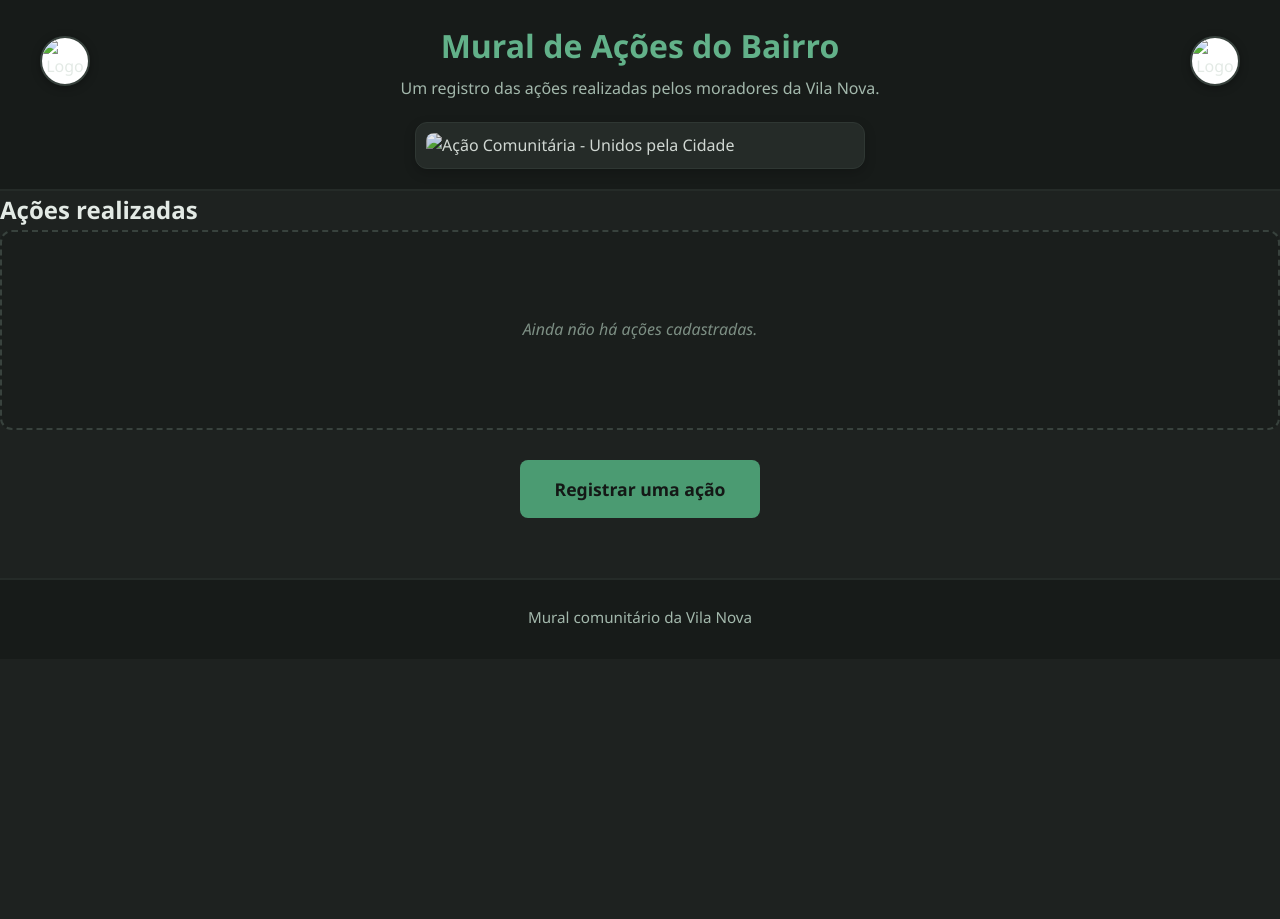
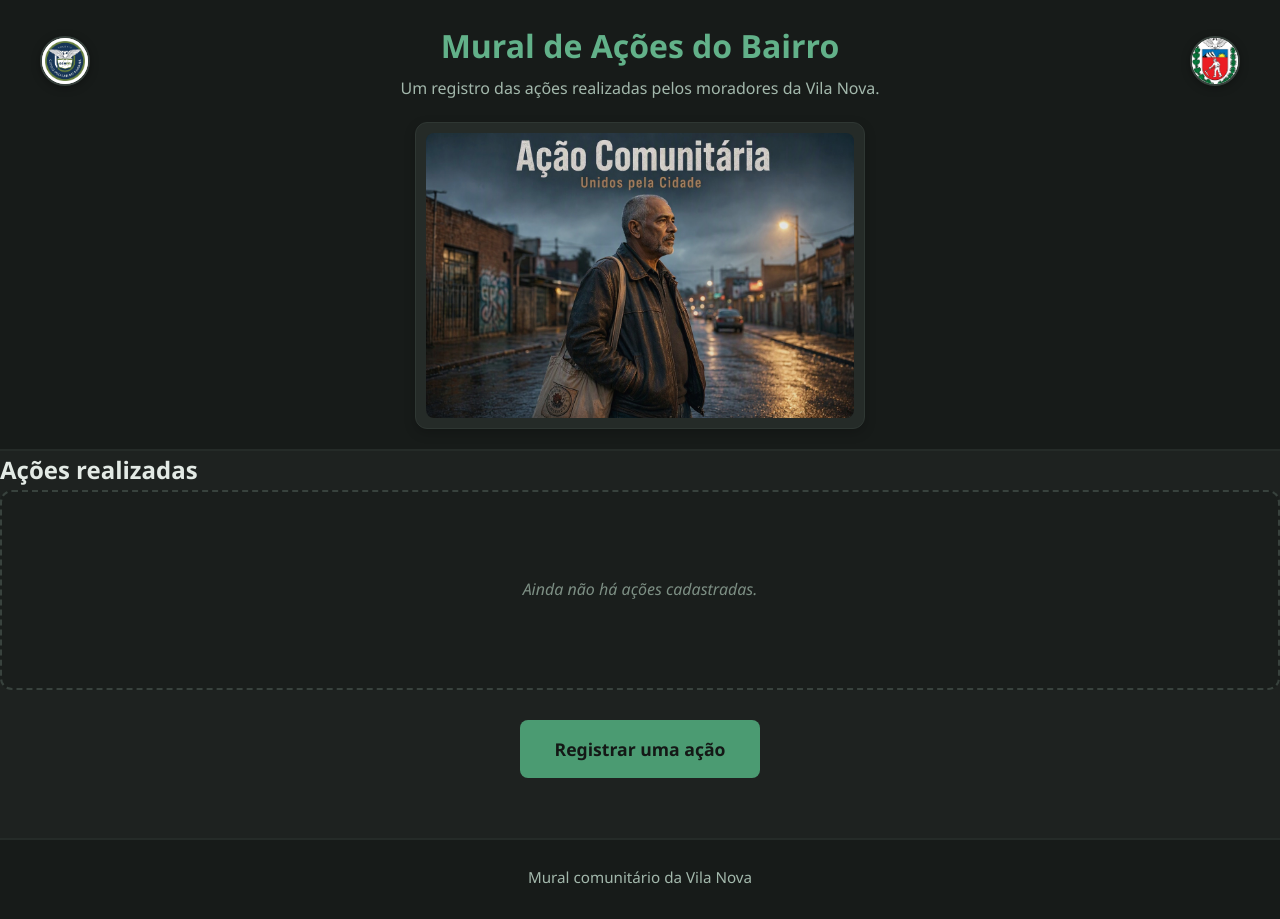
Before and after one commit to jair2406/culpa-do-vitor-que-faltou, a plain HTML site: page index.html in a window 1280 px wide. Before the commit the page ends 800 px from the top, so only its background shows below. Drawn offline with Linux system fonts and the light colour scheme.

Commit message:
Fix HTML formatting and update image paths

```diff
--- a/index.html
+++ b/index.html
@@ -10,15 +10,15 @@
 <body>
   <header>
     <div class="linha-superior-header">
-      <img src="imagens/colegio-civico-militar-do-parana-logo.png" alt="Logo Colégio Cívico-Militar do Paraná" class="logo-esquerda">
+      <img src="colegio-civico-militar-do-parana-logo.png" alt="Logo Colégio Cívico-Militar do Paraná" class="logo-esquerda">
       <div class="titulos-header">
         <h1>Mural de Ações do Bairro</h1>
         <p>Um registro das ações realizadas pelos moradores da Vila Nova.</p>
       </div>
-      <img src="imagens/governo_estado.png" alt="Logo Governo do Estado" class="logo-direita">
+      <img src="governo_estado.png" alt="Logo Governo do Estado" class="logo-direita">
     </div>
     <div class="imagem-destaque">
-      <img src="imagens/OIG2.YvLhU.uTkxg.jfif" alt="Ação Comunitária - Unidos pela Cidade">
+      <img src="OIG2.YvLhU.uTkxg.jfif" alt="Ação Comunitária - Unidos pela Cidade">
     </div>
   </header>
 
```
